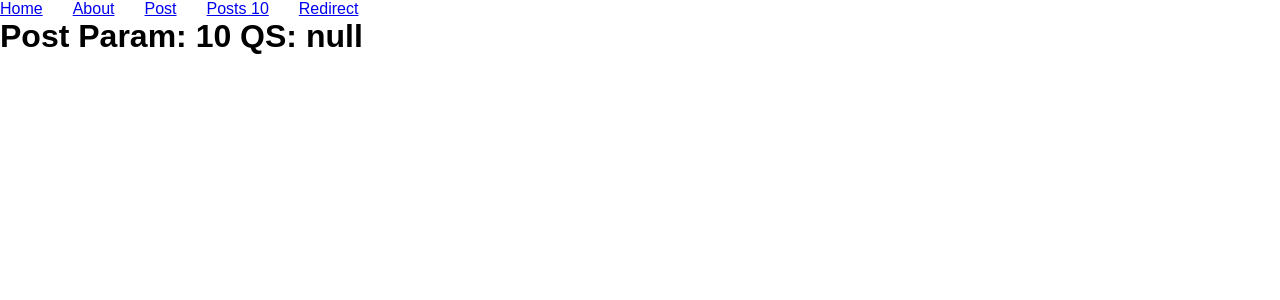
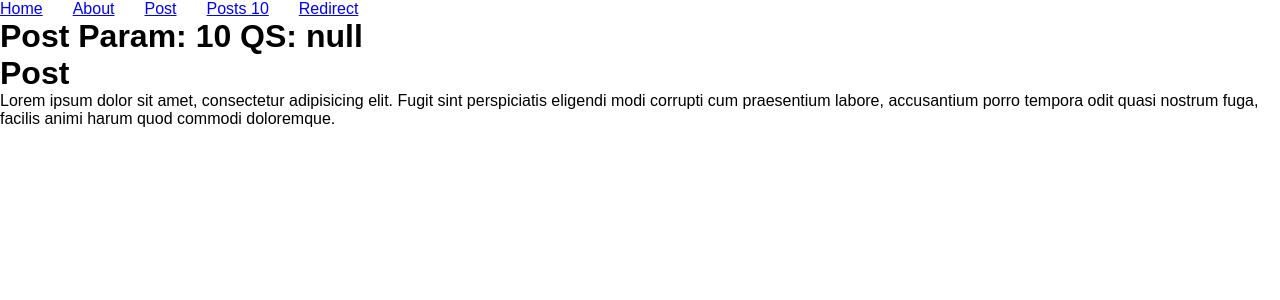
Before and after one commit to jotavek/udemy, a React (Vite) app in the folder tutorial-react-router-dom/: page /posts/10 in a window 1280 px wide. Shown: the top 300 px of the page. Built offline with nearby package versions, Linux system fonts and the light colour scheme.

Commit message:
React-router-dom
Criando rotas aninhadas e outlet

```diff
--- a/tutorial-react-router-dom/src/components/Post/index.tsx
+++ b/tutorial-react-router-dom/src/components/Post/index.tsx
@@ -1,14 +1,10 @@
-import {useParams, useSearchParams} from 'react-router-dom'
 import './style.css';
 
-export const Posts = () => {
-    const Params = useParams();
-    const {id} = Params;
-    const [qs] = useSearchParams();
-
+export const Post = () => {
     return(
         <div>
-            <h1>Post {`Param: ${id}`} {`QS: ${qs.get('page')}`} </h1>
+            <h1>Post</h1>
+            <p>Lorem ipsum dolor sit amet, consectetur adipisicing elit. Fugit sint perspiciatis eligendi modi corrupti cum praesentium labore, accusantium porro tempora odit quasi nostrum fuga, facilis animi harum quod commodi doloremque.</p>
         </div>
     );
 };
--- /dev/null
+++ b/tutorial-react-router-dom/src/components/Posts/index.tsx
@@ -0,0 +1,15 @@
+import { Outlet, useParams, useSearchParams} from 'react-router-dom'
+import './style.css';
+
+export const Posts = () => {
+    const Params = useParams();
+    const {id} = Params;
+    const [qs] = useSearchParams();
+
+    return(
+        <div>
+            <h1>Post {`Param: ${id}`} {`QS: ${qs.get('page')}`} </h1>
+            <Outlet></Outlet>
+        </div>
+    );
+};
--- a/tutorial-react-router-dom/src/main.tsx
+++ b/tutorial-react-router-dom/src/main.tsx
@@ -5,9 +5,10 @@ import './styles/global.css'
 import {BrowserRouter, Routes, Route} from 'react-router-dom'
 import { About } from './components/About'
 import { Menu } from './components/Menu'
-import { Posts } from './components/Post'
+import { Posts } from './components/Posts'
 import { Redirect } from './components/Redirect'
 import { NotFound } from './components/NotFound'
+import { Post } from './components/Post'
 
 ReactDOM.createRoot(document.getElementById('root') as HTMLElement).render(
   <React.StrictMode>
@@ -16,7 +17,10 @@ ReactDOM.createRoot(document.getElementById('root') as HTMLElement).render(
       <Routes>
         <Route path="/" element={<Home/>}></Route>
         <Route path="/about" element={<About/>}></Route>
-        <Route path="/posts/:id" element={<Posts/>}></Route>
+        {/* <Route path="/posts/:id" element={<Posts/>}></Route> */}
+        <Route path="/posts" element={<Posts/>}>
+          <Route path=":id" element={<Post/>}></Route>
+        </Route>
         <Route path="/posts" element={<Posts/>}></Route>
         <Route path="/redirect" element={<Redirect/>}></Route>
         <Route path="*" element={<NotFound/>}></Route>
```
Also changed, not shown: tutorial-react-router-dom/src/components/Posts/style.css (added).
